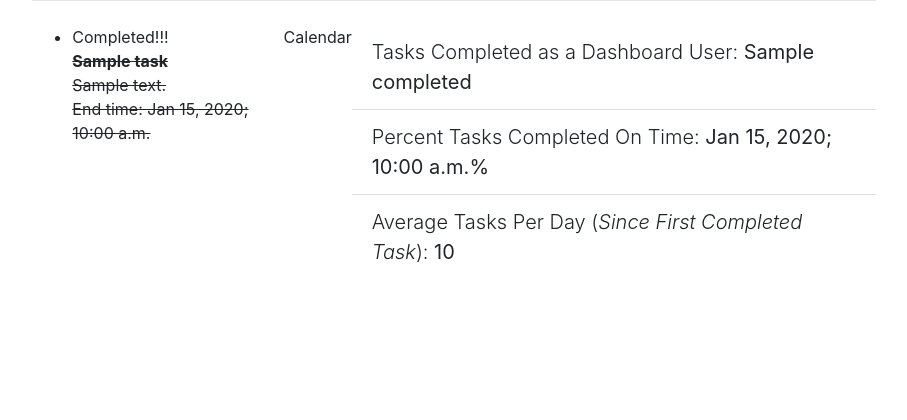
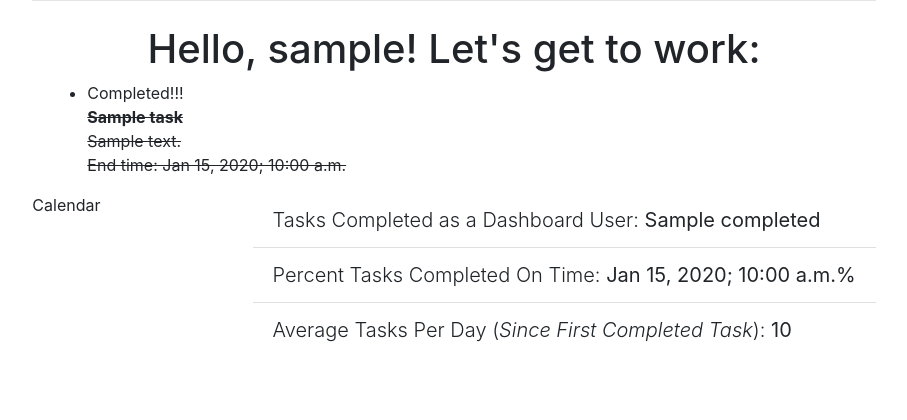
Before and after one commit to jac3rd/project-wildcard-dashboard, a Django app: template tasks/templates/tasks/landing.html in a window 1280 px wide. Shown: the part 56-476 px from the top of the page, without its empty margins (186-1093 px from the left). Run offline with Django 3.2, Linux system fonts and the light colour scheme; a user stored in the database is signed in; tables that the repository leaves empty hold one stand-in row (values such as "Sample post"); the template is opened without the code that fills it: values that come from a table or form of the project are taken from there, most other values are stand-ins (such as "Sample title", 1, 10 or a date in 2020); some libraries are stand-ins or nearby versions.

Commit message:
changed greeting and layout of landing page

```diff
--- a/tasks/templates/tasks/landing.html
+++ b/tasks/templates/tasks/landing.html
@@ -10,7 +10,8 @@
         flex-flow: row;
     }
 </style>
-<div class = "flex-container">
+<div class = "container">
+    <h1 align="center">Hello, {{user.username}}! Let's get to work:</h1>
     <div class = "task-list">
             {% if task_list %}
         <ul>
@@ -50,6 +51,8 @@
         <p>You have no tasks!</p>
         {% endif %}
     </div>
+</div>
+<div class = "flex-container">
     <div class = "calendar">
         Calendar
     </div>
@@ -69,6 +72,5 @@
         </div>
 
     </div>
-
 </div>
 {% endblock %}
--- a/tasks/templates/tasks/task_list.html
+++ b/tasks/templates/tasks/task_list.html
@@ -28,7 +28,6 @@
 </style>
 <style> .list-group-item{ padding: 12px; } </style>
 <hr>
-<h1 align="center">Hello {{user.username}}, Good to see you!</h1>
 {% if error_message %}<p><font color="red"><strong>{{ error_message }}</strong></font></p>{% endif %}
 <hr>
 <form action="{% url 'tasks:filter_tasks' %}" method="post" style="margin-bottom:10px">
```
